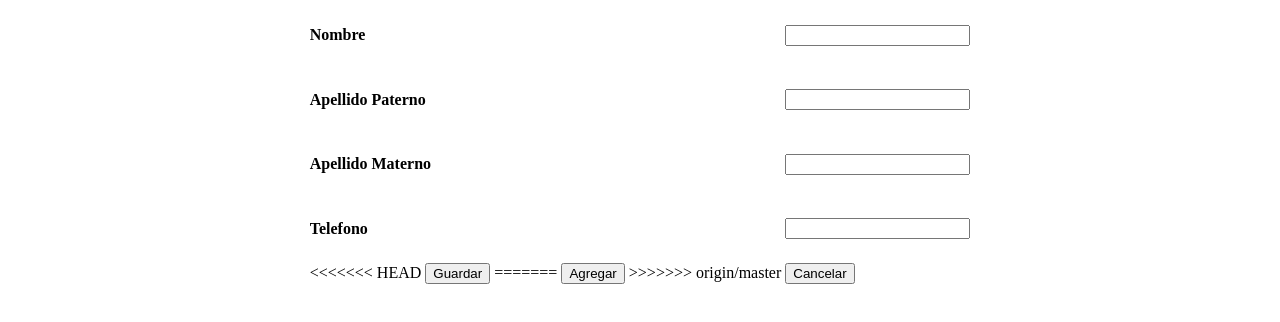
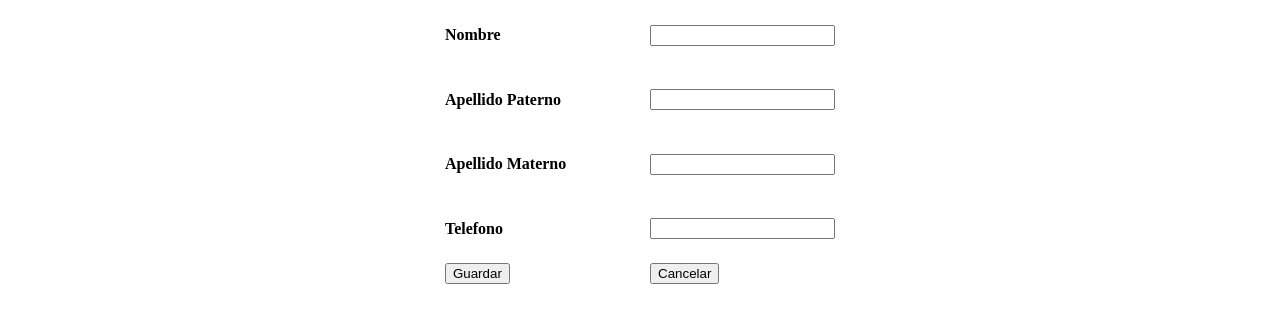
Before and after one commit to Eduardo0012/codigoFacilito, a plain HTML site: page index.html in a window 1280 px wide. Shown: the part 162-484 px from the top of the page. Drawn offline with Linux system fonts and the light colour scheme.

Commit message:
Botones arreglados

```diff
--- a/index.html
+++ b/index.html
@@ -41,12 +41,9 @@
             </tr>
             <tr>
                <td >
-<<<<<<< HEAD
+
                   <input type="button" name="" value="Guardar">
-=======
-                  <input type="button" name="" value="Agregar">
->>>>>>> origin/master
-               </td>
+
                <td >
                   <input type="button" name="" value="Cancelar">
                </td>
```
